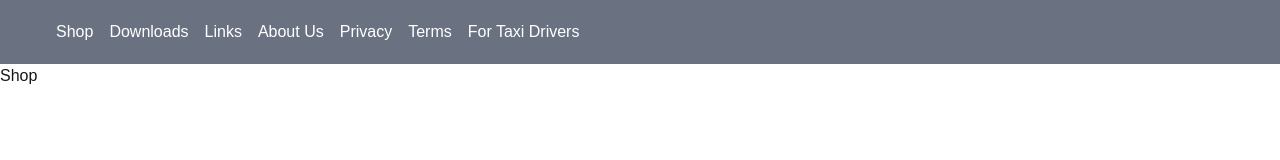
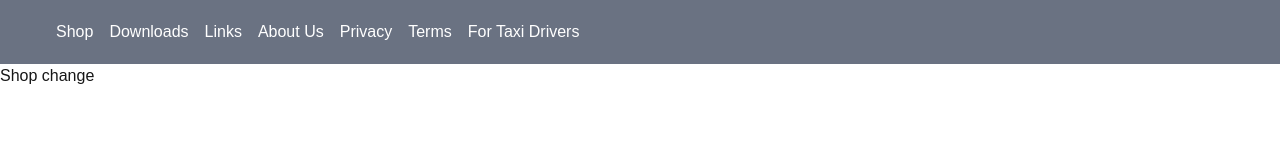
Before and after one commit to VIPSoftwareSystem/vip-website, a Next.js app: page /shop in a window 1280 px wide. Shown: the top 160 px of the page. Built offline with nearby package versions, Linux system fonts and the light colour scheme.

Commit message:
VIP-2 test change

```diff
--- a/src/pages/shop.js
+++ b/src/pages/shop.js
@@ -1,5 +1,5 @@
 export default function Shop() {
   return (
-   <div>Shop</div>
+   <div>Shop change</div>
   );
 }
```
